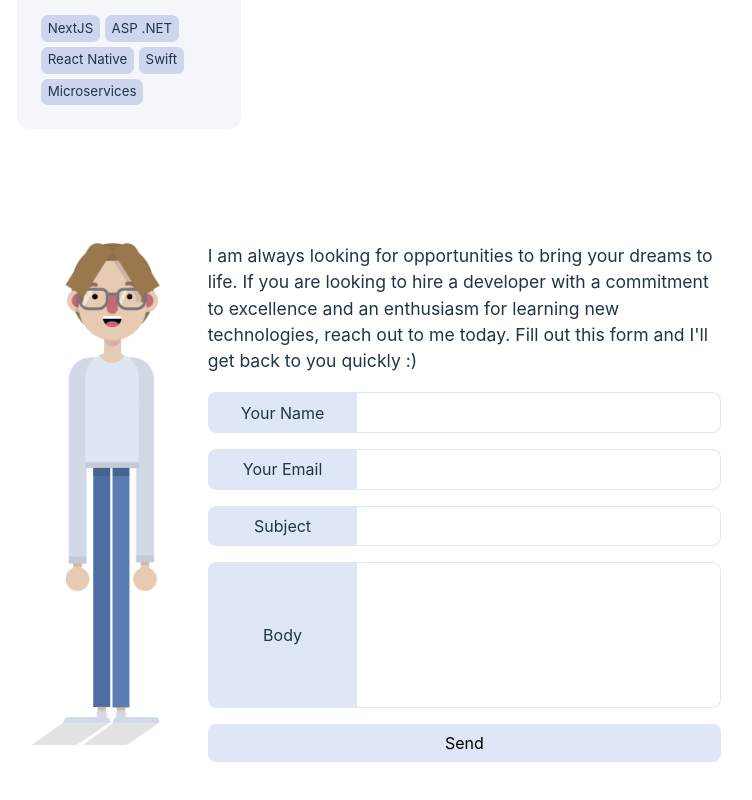
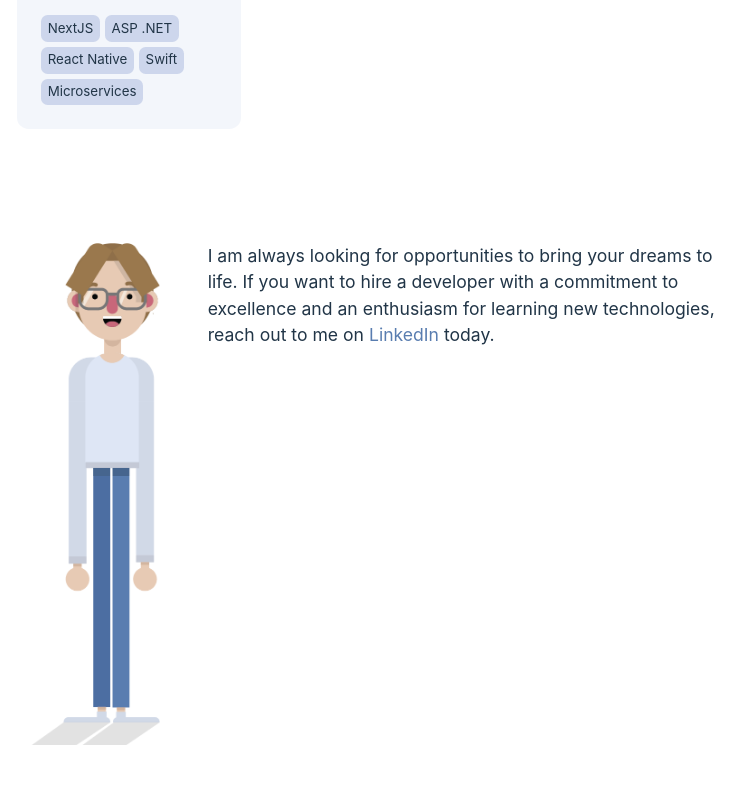
Before and after one commit to BeauYancey/portfolio, a React (Vite) app: page / in a window 1280 px wide. Shown: the part 2614-3414 px from the top of the page, without its empty margins (431-1183 px from the left). Built offline with nearby package versions, Linux system fonts and the light colour scheme.

Commit message:
removed broken form

```diff
--- a/src/App.tsx
+++ b/src/App.tsx
@@ -1,6 +1,5 @@
 import { useRef } from 'react'
 import type { RefObject } from 'react'
-import ContactForm from './ContactForm'
 import Dock from './Dock'
 import ExCard from './ExCard'
 import ProjectCard from './ProjectCard'
@@ -157,11 +156,11 @@ function App() {
             <img src="/Heau.png" alt="Hayley and Beau" />
             <div>
               <p>
-                I am always looking for opportunities to bring your dreams to life. If you are looking to hire a developer
-                with a commitment to excellence and an enthusiasm for learning new technologies, reach out to me today. Fill
-                out this form and I'll get back to you quickly :)
+                I am always looking for opportunities to bring your dreams to life. If you want to hire a developer
+                with a commitment to excellence and an enthusiasm for learning new technologies, reach out  to me
+                on <a href="https://www.linkedin.com/in/beau-yancey" target="_blank" rel="noreferrer">LinkedIn</a> today.
               </p>
-              <ContactForm />
+              {/* <ContactForm /> */}
             </div>
           </div>
         </section>
```
